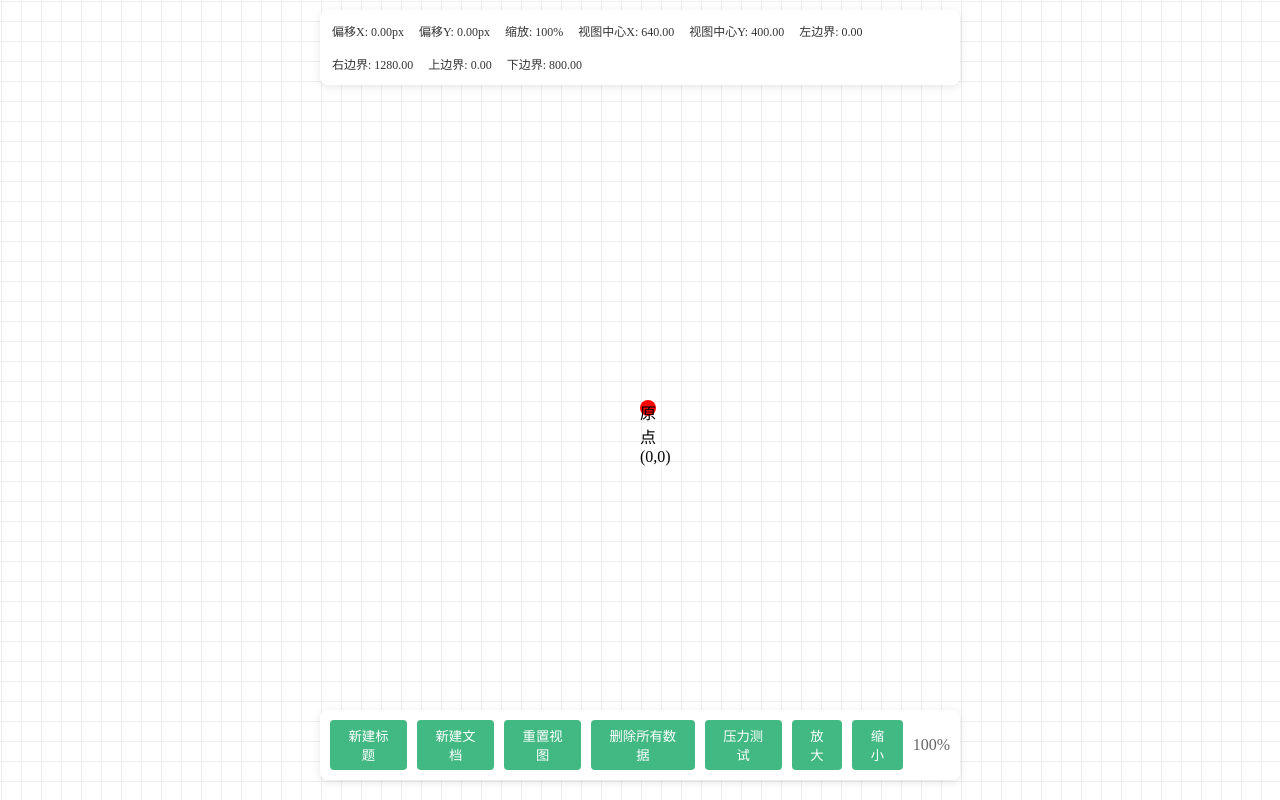
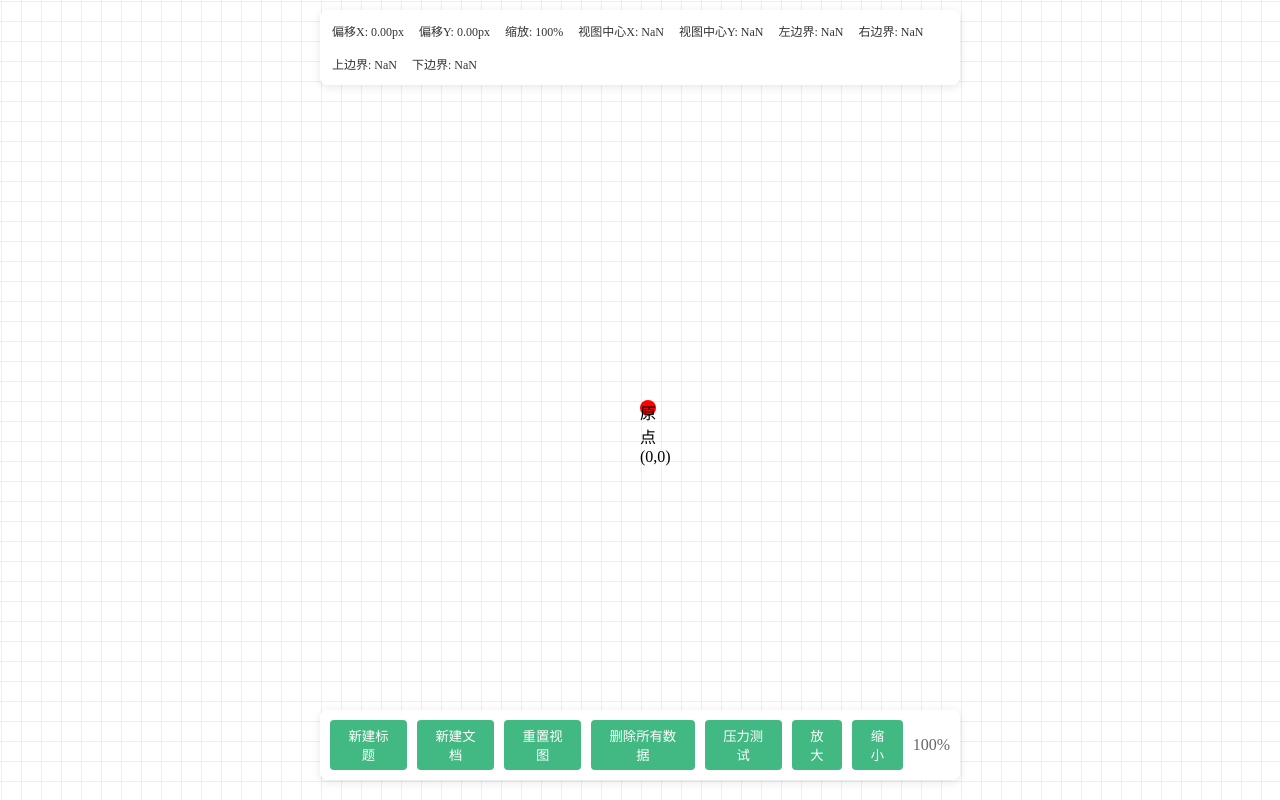
Before and after one commit to shuijiaowang/VisMindNode, a Vue app in the folder VisMindNode/: page / in a window 1280 px wide. Built offline with nearby package versions, Linux system fonts and the light colour scheme.

Commit message:
补充基于画布坐标系的视觉中心点和边界，为后面的局部渲染做准备

```diff
--- a/VisMindNode/src/components/CanvasContent.vue
+++ b/VisMindNode/src/components/CanvasContent.vue
@@ -72,7 +72,7 @@ const handleDblClick = (e) => {
 <style scoped>
 .infinite-canvas {
   min-width: 1000000px;
-  min-height: 1000000px;
+  min-height:1000000px;
   border: 1px solid #ccc; /* 加个边框，更明显 */
   background-color: #fff;
   background-image: linear-gradient(#eee 1px, transparent 1px),
--- a/VisMindNode/src/components/CanvasView.vue
+++ b/VisMindNode/src/components/CanvasView.vue
@@ -1,6 +1,6 @@
 <template>
   <!-- 最外层容器：负责监听拖拽事件和提供视图区域 -->
-  <div class="canvas-container"
+  <div class="canvas-view-wrapper"
        @mousedown="startDrag"
        @mousemove="onDrag"
        @mouseup="endDrag"
@@ -29,12 +29,12 @@
     <div>偏移X: {{ canvasStore.offsetX.toFixed(2) }}px</div>
     <div>偏移Y: {{ canvasStore.offsetY.toFixed(2) }}px</div>
     <div>缩放: {{ (canvasStore.scale * 100).toFixed(0) }}%</div>
-    <div>视图中心X: {{ canvasStore.viewCenter.x.toFixed(2) }}</div>
-    <div>视图中心Y: {{ canvasStore.viewCenter.y.toFixed(2) }}</div>
-    <div>左边界: {{ canvasStore.viewBounds.minX.toFixed(2) }}</div>
-    <div>右边界: {{ canvasStore.viewBounds.maxX.toFixed(2) }}</div>
-    <div>上边界: {{ canvasStore.viewBounds.minY.toFixed(2) }}</div>
-    <div>下边界: {{ canvasStore.viewBounds.maxY.toFixed(2) }}</div>
+    <div>视图中心X: {{ canvasStore.windowCenterInCanvas.x.toFixed(2) }}</div>
+    <div>视图中心Y: {{ canvasStore.windowCenterInCanvas.y.toFixed(2) }}</div>
+    <div>左边界: {{ canvasStore.visibleAreaInCanvasBounds.minX.toFixed(2) }}</div>
+    <div>右边界: {{ canvasStore.visibleAreaInCanvasBounds.maxX.toFixed(2) }}</div>
+    <div>上边界: {{ canvasStore.visibleAreaInCanvasBounds.minY.toFixed(2) }}</div>
+    <div>下边界: {{ canvasStore.visibleAreaInCanvasBounds.maxY.toFixed(2) }}</div>
   </div>
 </template>
 
@@ -129,17 +129,12 @@ function resetView() {
 
 // 新增方法
 const createNewTitle = () => {
-  // 在视图中心创建标题
-  const centerX = window.innerWidth / 2 - offsetX.value
-  const centerY = window.innerHeight / 2 - offsetY.value
-  canvasStore.createTitle(centerX, centerY)
+  canvasStore.createTitle(canvasStore.windowCenterInCanvas.x, canvasStore.windowCenterInCanvas.y)
 }
 
 const createNewMarkdown = () => {
   // 在视图中心创建markdown
-  const centerX = window.innerWidth / 2 - offsetX.value
-  const centerY = window.innerHeight / 2 - offsetY.value
-  canvasStore.createMarkdown(centerX, centerY)
+  canvasStore.createMarkdown(canvasStore.windowCenterInCanvas.x, canvasStore.windowCenterInCanvas.y)
 }
 
 // 删除所有数据
@@ -154,7 +149,7 @@ function clearAllData() {
 
 <style scoped>
 /* 最外层容器：占满整个浏览器窗口 */
-.canvas-container {
+.canvas-view-wrapper {
   width: 100vw; /* 宽度=屏幕宽度 */
   height: 100vh; /* 高度=屏幕高度 */
   background-color: lightskyblue; /* 浅灰色背景，一眼就能看到 */
@@ -167,7 +162,7 @@ function clearAllData() {
 }
 
 /* 拖拽时的鼠标样式 */
-.canvas-container:active {
+.canvas-view-wrapper:active {
   cursor: grabbing; /* 拖拽中手势 */
 }
 
--- a/VisMindNode/src/stores/canvasStore.js
+++ b/VisMindNode/src/stores/canvasStore.js
@@ -11,36 +11,48 @@ export const useCanvasStore = defineStore('canvas', () => {
 
     // 缩放比例（后续会用到，先定义）
     const scale = ref(1)  // 1=原大小，2=放大2倍，0.5=缩小一半
+    //找到「窗口正中心」这个点，对应到「巨大画布」上的具体位置（画布自己的坐标系里的坐标），这个坐标将来会用来放新元素。
+    const windowCenterInCanvas  = computed(() => {
+        const canvas = document.querySelector('.infinite-canvas');
+        const canvasWidth = canvas?.offsetWidth
+        const canvasHeight = canvas?.offsetHeight
 
-    // 视图中心坐标（根据偏移量和缩放计算得出）
-    const viewCenter = computed(() => {
-        // 获取画布容器尺寸
-        const container = document.querySelector('.canvas-container')
-        const containerWidth = container?.offsetWidth || window.innerWidth
-        const containerHeight = container?.offsetHeight || window.innerHeight
+        const canvasCenterX = canvasWidth / 2; // 画布自身中心X（固定逻辑值）
+        const canvasCenterY = canvasHeight / 2; // 画布自身中心Y（固定逻辑值）
 
-        // 计算视图中心对应的画布坐标
+        // 核心修正：偏移量需除以缩放比例（因为缩放会放大偏移的视觉效果）
         return {
-            x: (containerWidth / 2 - offsetX.value) / scale.value,
-            y: (containerHeight / 2 - offsetY.value) / scale.value
-        }
-    })
+            x: canvasCenterX - (offsetX.value / scale.value), // 关键修正：offsetX先除以scale
+            y: canvasCenterY - (offsetY.value / scale.value)
+        };
+    });
     // 可视区域边界（用于局部渲染）
-    const viewBounds = computed(() => {
-        // 获取画布容器尺寸
-        const container = document.querySelector('.canvas-container')
-        const containerWidth = container?.offsetWidth || window.innerWidth
-        const containerHeight = container?.offsetHeight || window.innerHeight
+    const visibleAreaInCanvasBounds = computed(() => {
+        // 1. 获取画布自身尺寸（用于计算画布中心）
+        const canvas = document.querySelector('.infinite-canvas');
+        const canvasWidth = canvas?.offsetWidth
+        const canvasHeight = canvas?.offsetHeight
+        const canvasCenterX = canvasWidth / 2;
+        const canvasCenterY = canvasHeight / 2;
 
-        // 计算可视区域边界对应的画布坐标
+        // 2. 获取容器（可视窗口）尺寸
+        const container = document.querySelector('.canvas-view-wrapper');
+        const containerWidth = container?.offsetWidth || window.innerWidth;
+        const containerHeight = container?.offsetHeight || window.innerHeight;
+
+        // 3. 计算容器可视区域在画布逻辑坐标中的边界
+        // 逻辑：容器中心与画布中心对齐（初始状态），容器的一半宽/高在逻辑坐标中为 (containerWidth/2)/scale
         return {
-            minX: (-offsetX.value) / scale.value,
-            maxX: (containerWidth - offsetX.value) / scale.value,
-            minY: (-offsetY.value) / scale.value,
-            maxY: (containerHeight - offsetY.value) / scale.value
-        }
-    })
-
+            // 左边界 = 画布中心 - 容器半宽（逻辑值） - 偏移量（逻辑值）
+            minX: canvasCenterX - (containerWidth / 2 / scale.value) - (offsetX.value / scale.value),
+            // 右边界 = 画布中心 + 容器半宽（逻辑值） - 偏移量（逻辑值）
+            maxX: canvasCenterX + (containerWidth / 2 / scale.value) - (offsetX.value / scale.value),
+            // 上边界 = 画布中心 - 容器半高（逻辑值） - 偏移量（逻辑值）
+            minY: canvasCenterY - (containerHeight / 2 / scale.value) - (offsetY.value / scale.value),
+            // 下边界 = 画布中心 + 容器半高（逻辑值） - 偏移量（逻辑值）
+            maxY: canvasCenterY + (containerHeight / 2 / scale.value) - (offsetY.value / scale.value)
+        };
+    });
 
 
 
@@ -172,7 +184,7 @@ export const useCanvasStore = defineStore('canvas', () => {
         const centerX = canvasWidth / 2;
         const centerY = canvasHeight / 2;
 
-        const r=100000
+        const r=10000
         // 生成500个标题组件（中心附近±1500px范围）
         for (let i = 0; i < 500; i++) {
             // 在中心坐标基础上生成±1500px的随机偏移
@@ -204,8 +216,8 @@ export const useCanvasStore = defineStore('canvas', () => {
         offsetX,
         offsetY,
         scale,
-        viewCenter,
-        viewBounds,
+        windowCenterInCanvas,
+        visibleAreaInCanvasBounds,
         titles,
         createTitle,
         updateTitleContent,
```
Also changed, not shown: VisMindNode/src/设计文档/数据结构设计.js (+8 -8 lines), VisMindNode/src/设计文档/新知识.md (added, +2 -0 lines), VisMindNode/src/设计文档/设计文档.md (+1 -1 lines).
